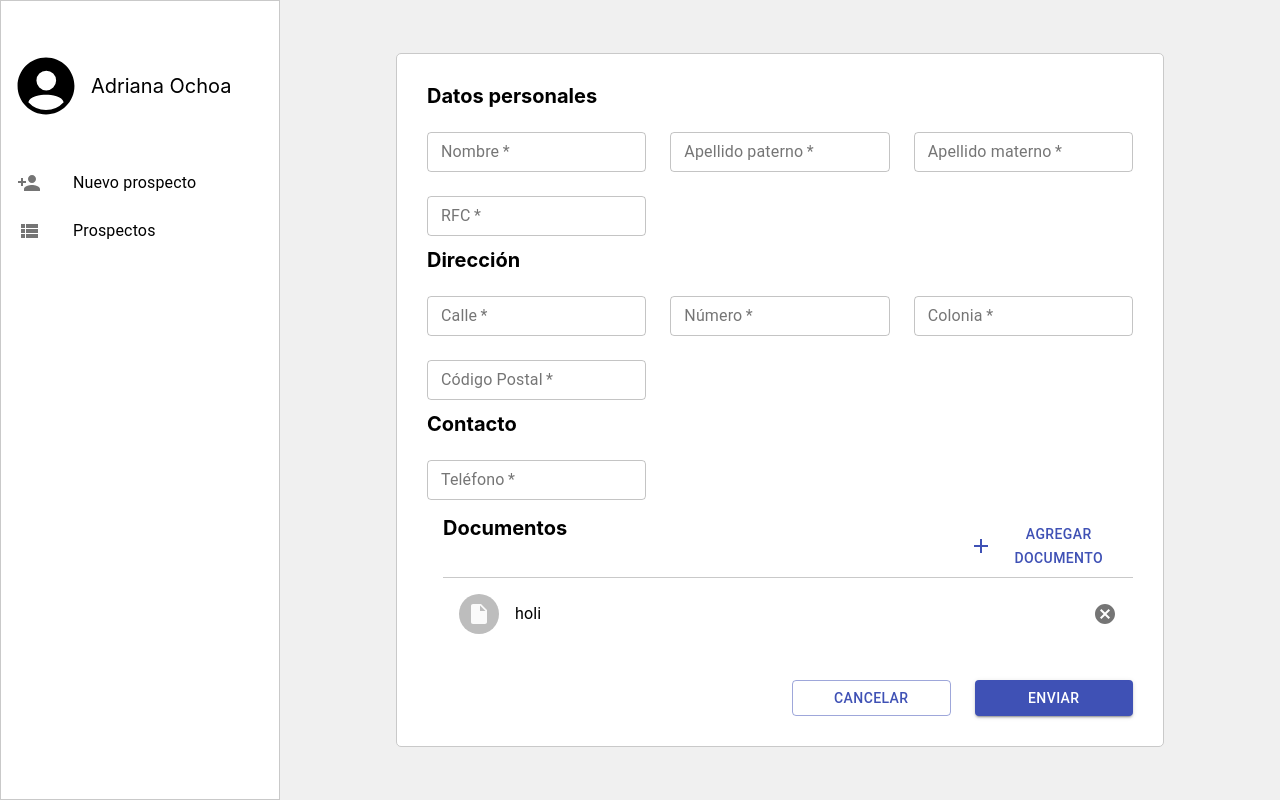
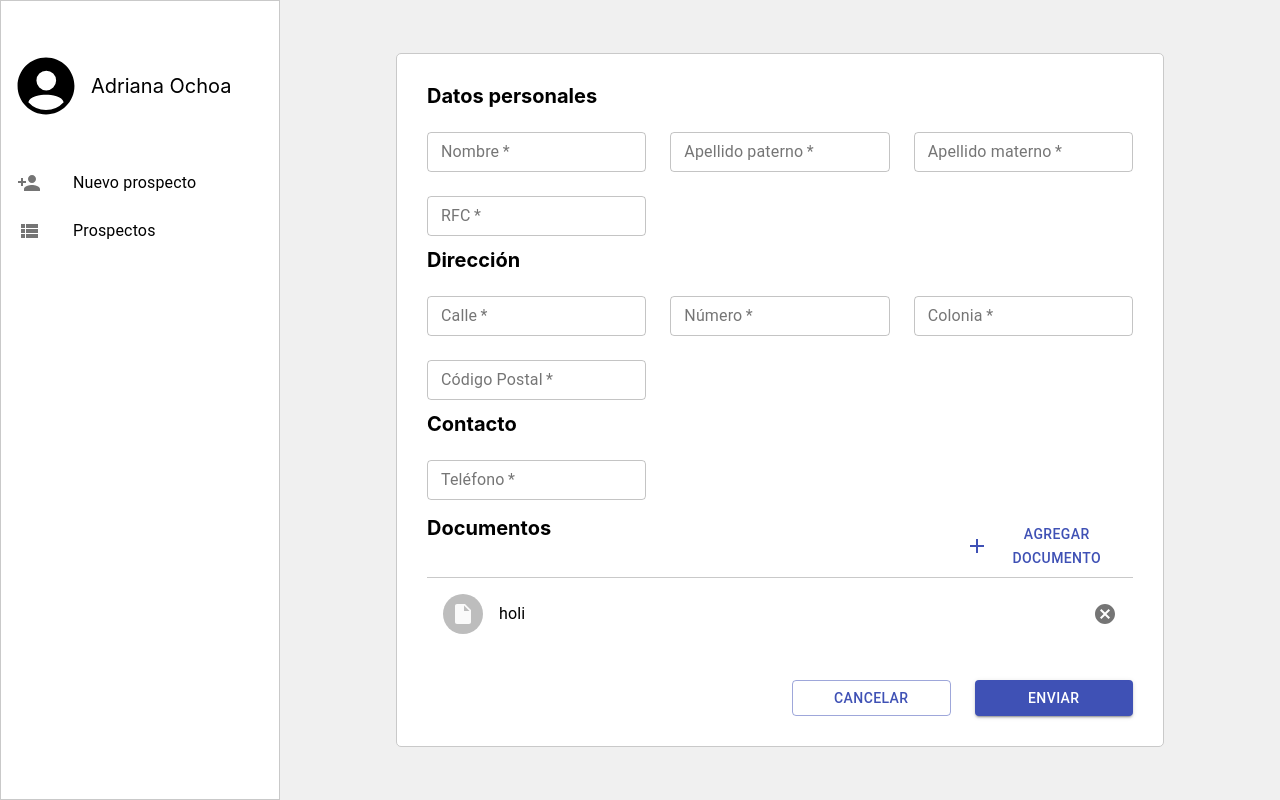
Before and after one commit to Suz8a/prospectos-front-end, a React (Create React App) app: page /prospects/new in a window 1280 px wide. Built offline with nearby package versions, Linux system fonts and the light colour scheme.

Commit message:
fixed list position on prospect form

```diff
--- a/src/modules/prospect-form/index.tsx
+++ b/src/modules/prospect-form/index.tsx
@@ -100,7 +100,7 @@ function ProspectForm() {
         items={formData.documentos.map((documento) => documento.name)}
         onDeleteItem={(index) => onDeleteItem(index)}
         onButtonClick={() => onAgregarDocumento()}
-        padding="16px 0 30px 16px"
+        padding="16px 0 30px 0px"
       />
 
       <Grid container spacing={3} justify="flex-end">
```
